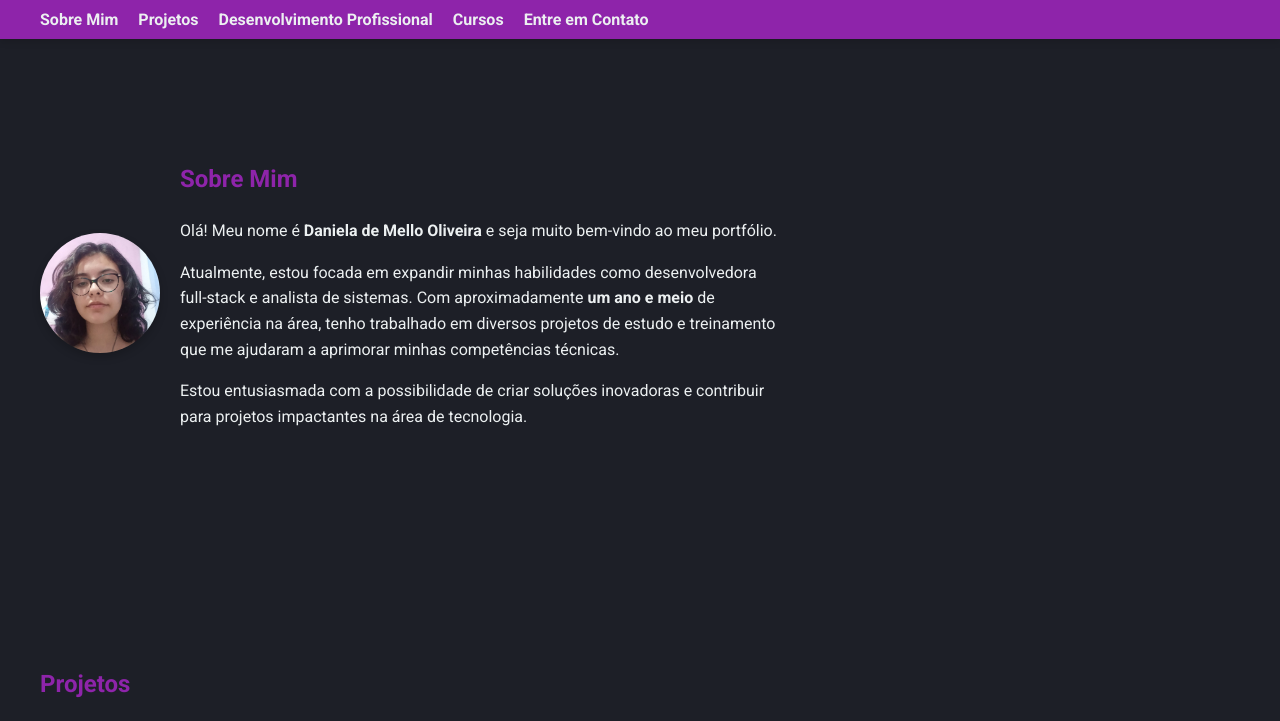
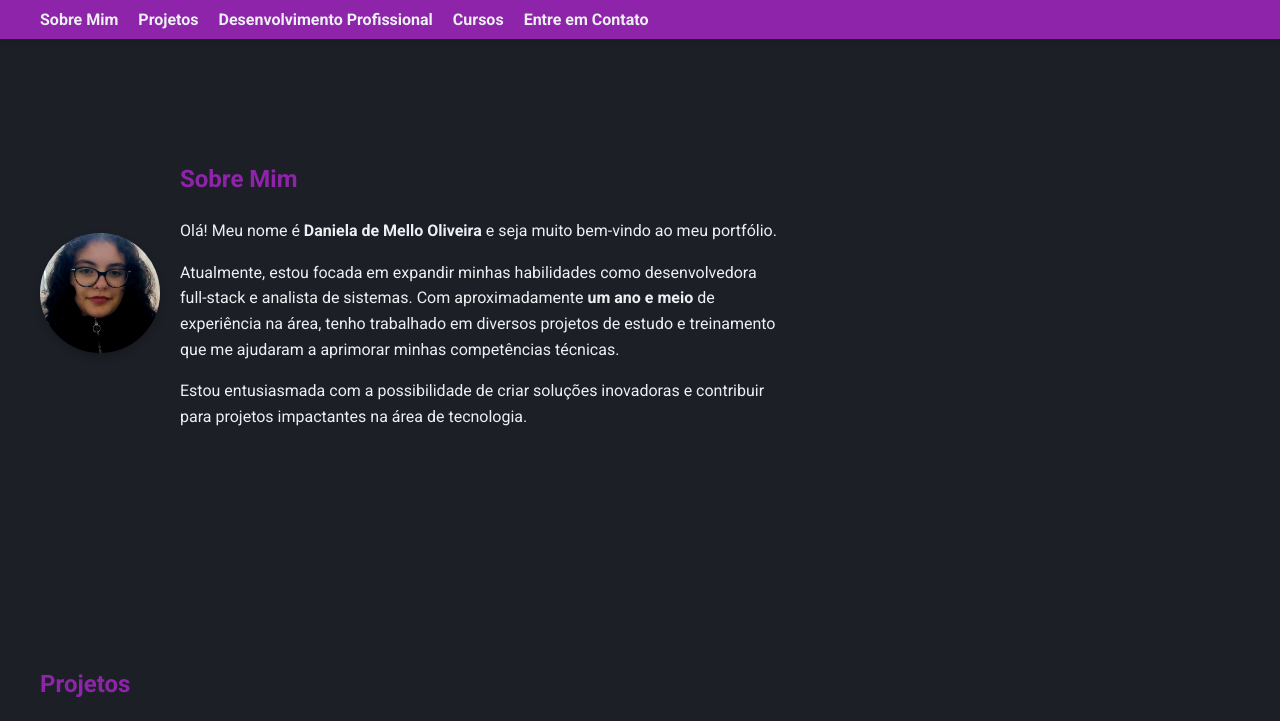
Before and after one commit to futura-programadora/meu-portif-lio, a plain HTML site: page index.html in a window 1280 px wide. Shown: the top 721 px of the page. Drawn offline with Linux system fonts and the light colour scheme.

Commit message:
atualizando portifolio

```diff
--- a/index.html
+++ b/index.html
@@ -67,7 +67,7 @@
 
     <main>
         <section id="sobre-mim" class="section">
-            <img src="./imagens/minha_foto.jpeg" alt="Minha Foto" class="foto">
+            <img src="./imagens/WhatsApp Image 2025-01-07 at 16.50.14 (1).jpg" alt="Minha Foto" class="foto">
             <div class="descricao">
                 <h1>Sobre Mim</h1>
                 <p>Olá! Meu nome é <strong>Daniela de Mello Oliveira</strong> e seja muito bem-vindo ao meu portfólio.</p>
```
Also changed, not shown: imagens/WhatsApp Image 2025-01-07 at 16.50.14 (1).jpg (added).
